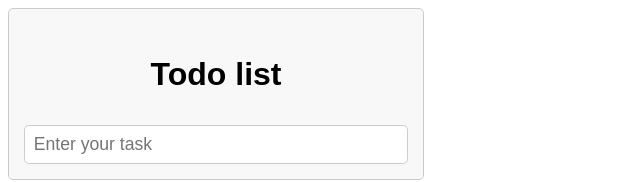
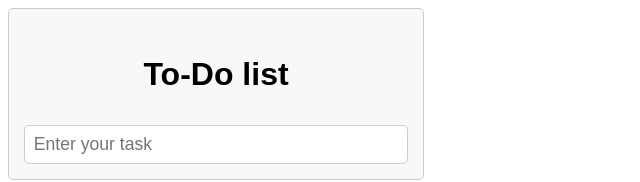
Before and after one commit to nguyenkhois/react-redux-simple-todo-list, a React app: page / in a window 1280 px wide. Shown: the top 182 px of the page, without its empty margins (0-640 px from the left). Built offline with nearby package versions, Linux system fonts and the light colour scheme; the HTML template or start-up script is replaced by a standard one.

Commit message:
Fixed bugs

```diff
--- a/src/index.jsx
+++ b/src/index.jsx
@@ -141,7 +141,7 @@ export class TodoApp extends Component {
                 {/* Using for testing purpose - Main state */}
                 { console.log('this.props.todos', this.props.todos) }
 
-                <p>Todo list</p>
+                <p>To-Do list</p>
                 <input onKeyDown={(e)=>this.handleEnterKey(e)}
                     type="text" minLength="1" maxLength="50" placeholder="Enter your task"/>
 
```
Also changed, not shown: 3 other files (tests, documents, lock files or other folders).
